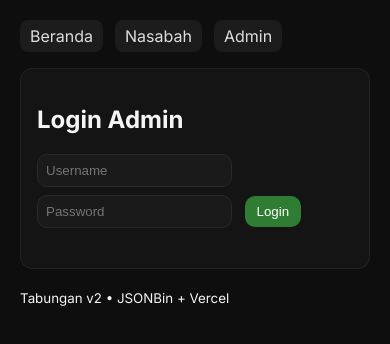
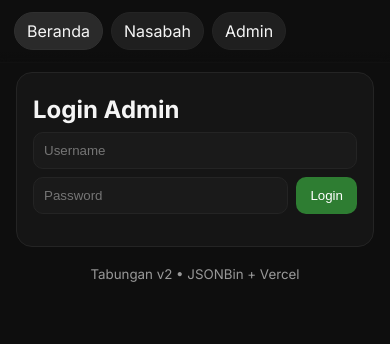
Before and after one commit to Hepisusantoid/Tabunganv2, a website: page index.html in a window 390 px wide. Drawn offline with Linux system fonts and the light colour scheme.

Commit message:
Update style.css

```diff
--- a/style.css
+++ b/style.css
@@ -1,10 +1,40 @@
-body{font-family:Inter,system-ui,Arial,sans-serif;margin:0;padding:20px;background:#0e0e0e;color:#f5f5f5}
-nav{display:flex;gap:12px;margin-bottom:16px}
-nav a{color:#ddd;text-decoration:none;padding:6px 10px;background:#1c1c1c;border-radius:8px}
-section{background:#141414;border:1px solid #232323;border-radius:12px;padding:16px;margin-bottom:18px}
-.stats{display:grid;grid-template-columns:repeat(3,1fr);gap:12px}
-.stats>div{background:#1a1a1a;border:1px solid #262626;border-radius:12px;padding:12px}
-table{width:100%;border-collapse:collapse;margin-top:8px}
-th,td{border-bottom:1px solid #2a2a2a;padding:8px;text-align:left}
-button{background:#2e7d32;border:none;color:#fff;padding:8px 12px;border-radius:10px;cursor:pointer}
-input,select{background:#1a1a1a;border:1px solid #2a2a2a;color:#fff;padding:8px;border-radius:10px;margin-right:8px;margin-bottom:8px}
+:root{
+  --bg:#0e0e0e; --card:#151515; --line:#242424; --muted:#a0a0a0;
+  --chip:#1f1f1f; --text:#f5f5f5; --green:#2e7d32; --red:#b3261e;
+  --chipActive:#2a2a2a;
+}
+*{box-sizing:border-box}
+html,body{height:100%}
+body{margin:0;padding:72px 16px 20px;background:var(--bg);color:var(--text);font-family:Inter,system-ui,Arial,sans-serif}
+
+/* Sticky topbar */
+.topbar{position:fixed;top:0;left:0;right:0;z-index:50;background:linear-gradient(180deg,#0e0e0e 80%,transparent);backdrop-filter:saturate(1.2) blur(4px);padding:12px 14px;border-bottom:1px solid #111}
+.nav{display:flex;gap:8px;overflow:auto}
+.chip{padding:8px 12px;border-radius:999px;background:var(--chip);color:var(--text);text-decoration:none;border:1px solid var(--line);white-space:nowrap}
+.chip.active{background:var(--chipActive);border-color:#303030}
+.chip.danger{background:#2a1717;border-color:#3a1b1b}
+
+/* Cards & layout */
+.card{background:var(--card);border:1px solid var(--line);border-radius:16px;padding:16px;margin-bottom:16px}
+.row{display:flex;gap:8px;flex-wrap:wrap}
+input,select{background:#1a1a1a;border:1px solid var(--line);color:var(--text);padding:10px;border-radius:10px;min-width:180px}
+button{background:var(--green);border:none;color:#fff;padding:10px 14px;border-radius:10px;cursor:pointer}
+button.secondary{background:#2b2b2b;border:1px solid #3a3a3a}
+button.danger{background:var(--red)}
+button.small{padding:6px 10px;font-size:.9rem}
+.table{width:100%;border-collapse:collapse;margin-top:8px}
+th,td{border-bottom:1px solid var(--line);padding:10px;text-align:left}
+.stats{display:grid;grid-template-columns:repeat(3,1fr);gap:12px;margin:10px 0 16px}
+.stat{background:#111;border:1px solid var(--line);border-radius:12px;padding:12px}
+.stat.big{display:inline-block;min-width:240px}
+h1,h2{margin:6px 0 8px 0}
+.muted{color:var(--muted)}
+.muted.small{font-size:.85rem}
+.warn{color:#ffcc80}
+.divider{height:1px;background:var(--line);margin:12px 0}
+.footer{opacity:.6;text-align:center;margin-top:16px}
+
+@media (max-width: 520px){
+  .stats{grid-template-columns:1fr}
+  input,select{min-width:unset;flex:1}
+}
```
